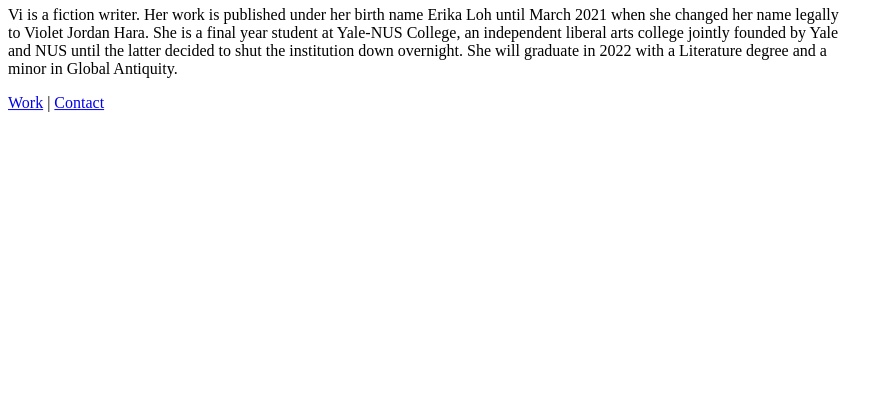
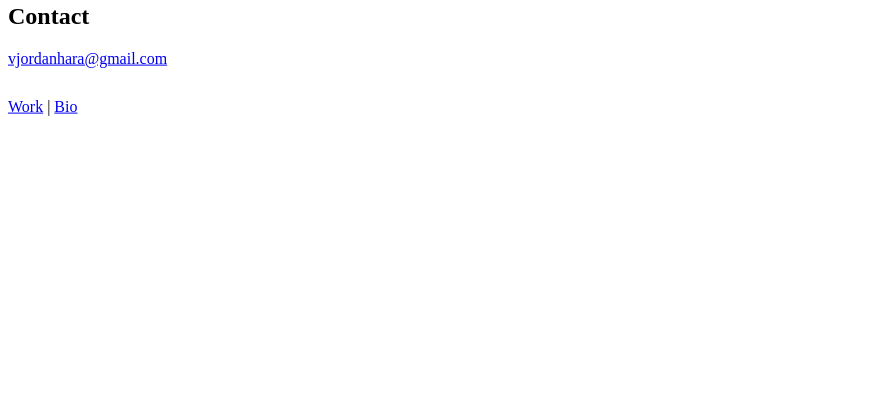
Before and after one commit to violetjordanhara/violetjordanhara.github.io, a plain HTML site: page testing.html in a window 1280 px wide. Shown: the part 381-800 px from the top of the page, without its empty margins (0-894 px from the left). Drawn offline with Linux system fonts and the light colour scheme.

Commit message:
Put content into contact.html

```diff
--- a/testing.html
+++ b/testing.html
@@ -7,21 +7,27 @@
 		<link rel="icon" href="favicon.ico" type="image/x-icon" />
 		<link rel="stylesheet" href="stylesheet.css">
 
-
 	</head>
 
 	<body>
+		<div class="flexible">
+		<h1>Violet Jordan Hara</h1>
 
-		<div class="flexible">
-			<h1>Violet Jordan Hara</h1>
+		<h2>Contact</h2>
 
-			<p>Vi is a fiction writer. Her work is published under her birth name Erika Loh until March 2021 when she changed her name legally to Violet Jordan Hara. She is a final year student at Yale-NUS College, an independent liberal arts college jointly founded by Yale and NUS until the latter decided to shut the institution down overnight. She will graduate in 2022 with a Literature degree and a minor in Global Antiquity.</p>
-
-			<a href="work.html">Work</a>
-			<a> | </a>
-			<a href="contact.html">Contact</a>
+		<div class="padding">
+			<a href="mailto:vjordanhara@gmail.com">vjordanhara@gmail.com</a>
 
 		</div>
 
+
+		<a href="work.html">Work</a>
+		<a> | </a>
+		<a href="index.html">Bio</a>
+
+	</div>
+
 	</body>
+
+
 </html>
```
Also changed, not shown: contact.html (+1 -1 lines).
